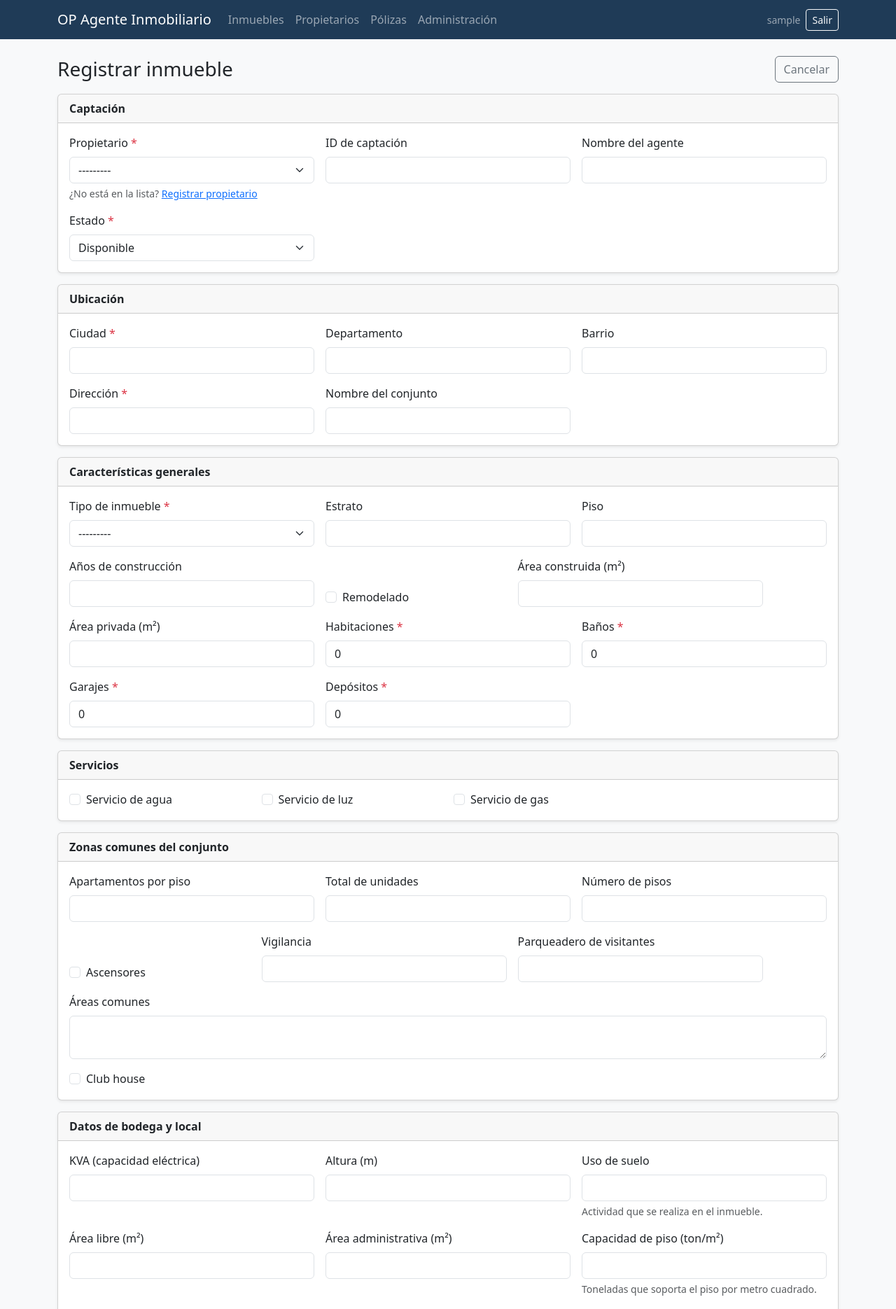
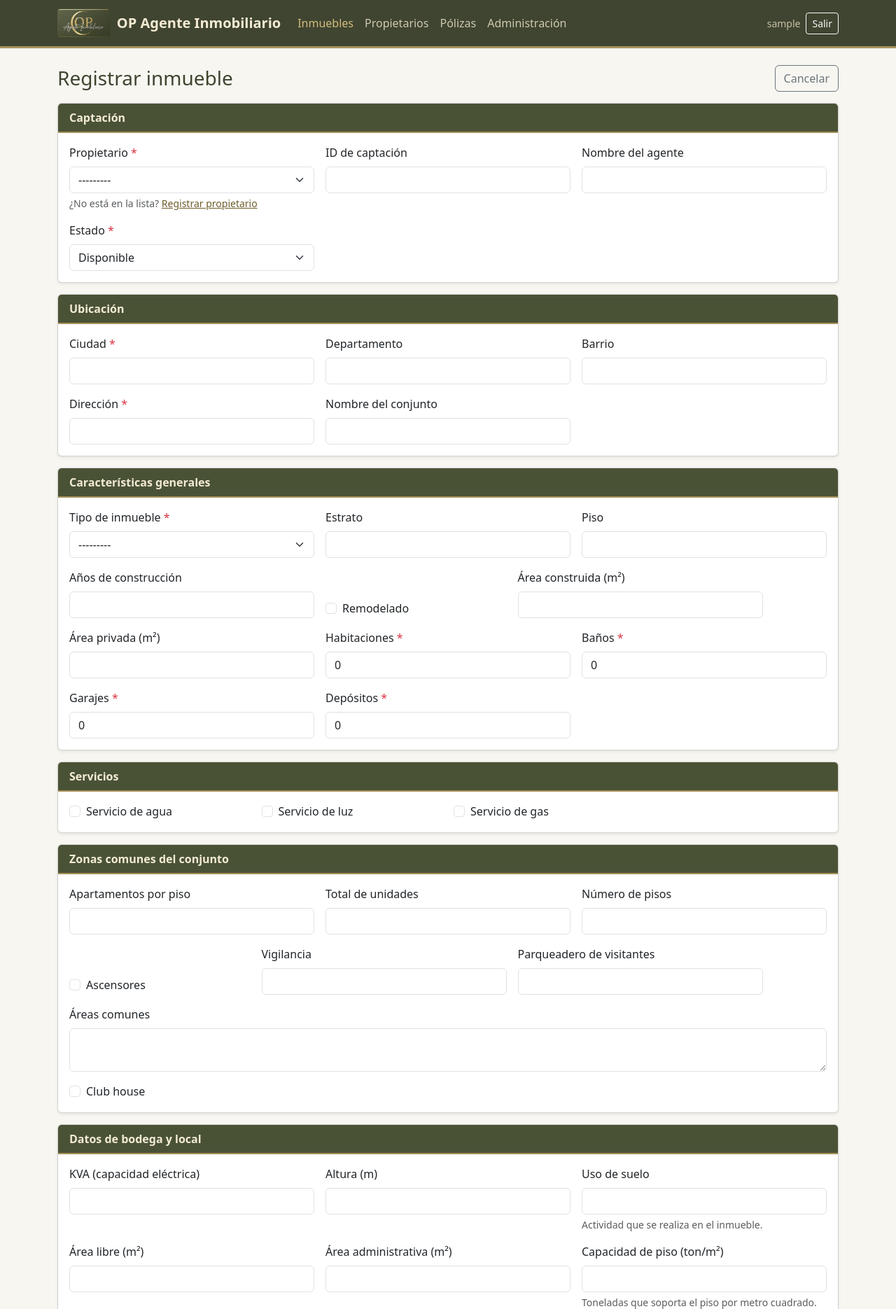
Before and after one commit to Danna0711/gestion-inmobiliaria-op, a Django app: page /inmuebles/nuevo/ in a window 1280 px wide. Shown: the top 1870 px of the page at 70% size. Run offline with Django 5.2, Linux system fonts and the light colour scheme; the visitor is signed in with stand-in values (Sample User, id 1); data that the repository does not hold is empty.

Commit message:
Cambio de colores acorde a la marca de la empresa

```diff
--- /dev/null
+++ b/inmuebles/static/inmuebles/marca.css
@@ -0,0 +1,88 @@
+/* Colores de marca de OP Agente Inmobiliario: verde oliva y dorado del logo.
+   Se carga después de Bootstrap y cambia sus colores en todo el sistema. */
+:root {
+  --op-verde: #4A5236;
+  --op-verde-oscuro: #3F4530;
+  --op-verde-hover: #3A4129;
+  --op-dorado: #A8935B;
+  --op-dorado-oscuro: #8C7640;
+  --op-dorado-hover: #73612F;
+  --op-crema: #F6F1E1;
+  --op-fondo: #F7F6F1;
+
+  --bs-primary: #4A5236;
+  --bs-primary-rgb: 74, 82, 54;
+  --bs-link-color: #6E5C2A;
+  --bs-link-color-rgb: 110, 92, 42;
+  --bs-link-hover-color: #3F4530;
+  --bs-link-hover-color-rgb: 63, 69, 48;
+  --bs-focus-ring-color: rgba(168, 147, 91, .35);
+}
+
+body.bg-light { background-color: var(--op-fondo) !important; }
+
+/* Barra superior */
+.navbar-op { background: var(--op-verde-oscuro); border-bottom: 3px solid var(--op-dorado); }
+.navbar-op .navbar-brand { display: flex; align-items: center; gap: .6rem; color: #F3EBD3; font-weight: 600; }
+.navbar-op .navbar-brand img { height: 40px; border-radius: 4px; }
+.navbar-op .nav-link { color: rgba(243, 235, 211, .8); }
+.navbar-op .nav-link:hover, .navbar-op .nav-link.active { color: #D4BC7F; }
+.navbar-op .navbar-text { color: rgba(243, 235, 211, .75); }
+
+/* Botones principales: verde de marca */
+.btn-primary {
+  --bs-btn-bg: var(--op-verde); --bs-btn-border-color: var(--op-verde);
+  --bs-btn-hover-bg: var(--op-verde-hover); --bs-btn-hover-border-color: var(--op-verde-hover);
+  --bs-btn-active-bg: var(--op-verde-hover); --bs-btn-active-border-color: var(--op-verde-hover);
+  --bs-btn-disabled-bg: var(--op-verde); --bs-btn-disabled-border-color: var(--op-verde);
+  --bs-btn-focus-shadow-rgb: 168, 147, 91;
+}
+.btn-outline-primary {
+  --bs-btn-color: var(--op-verde); --bs-btn-border-color: var(--op-verde);
+  --bs-btn-hover-bg: var(--op-verde); --bs-btn-hover-border-color: var(--op-verde); --bs-btn-hover-color: #fff;
+  --bs-btn-active-bg: var(--op-verde-hover); --bs-btn-active-border-color: var(--op-verde-hover);
+  --bs-btn-focus-shadow-rgb: 168, 147, 91;
+}
+
+/* Botones de la ficha (compartir, ver, descargar): dorado de marca */
+.btn-success {
+  --bs-btn-bg: var(--op-dorado-oscuro); --bs-btn-border-color: var(--op-dorado-oscuro);
+  --bs-btn-hover-bg: var(--op-dorado-hover); --bs-btn-hover-border-color: var(--op-dorado-hover);
+  --bs-btn-active-bg: var(--op-dorado-hover); --bs-btn-active-border-color: var(--op-dorado-hover);
+  --bs-btn-disabled-bg: var(--op-dorado-oscuro); --bs-btn-disabled-border-color: var(--op-dorado-oscuro);
+  --bs-btn-focus-shadow-rgb: 168, 147, 91;
+}
+.btn-outline-success {
+  --bs-btn-color: var(--op-dorado-oscuro); --bs-btn-border-color: var(--op-dorado);
+  --bs-btn-hover-bg: var(--op-dorado-oscuro); --bs-btn-hover-border-color: var(--op-dorado-oscuro); --bs-btn-hover-color: #fff;
+  --bs-btn-active-bg: var(--op-dorado-hover); --bs-btn-active-border-color: var(--op-dorado-hover);
+  --bs-btn-focus-shadow-rgb: 168, 147, 91;
+}
+
+/* Tarjetas y tablas */
+.card-header { background: var(--op-verde); color: #F3EBD3; border-bottom: 2px solid var(--op-dorado); }
+.card-header a:not(.btn) { color: #F3EBD3; }
+.card-header .btn-primary { --bs-btn-bg: var(--op-dorado-oscuro); --bs-btn-border-color: var(--op-dorado-oscuro);
+  --bs-btn-hover-bg: var(--op-dorado-hover); --bs-btn-hover-border-color: var(--op-dorado-hover); }
+.table-light { --bs-table-bg: var(--op-crema); --bs-table-color: var(--op-verde-oscuro); }
+.table-hover > tbody > tr:hover > * { --bs-table-bg-state: rgba(168, 147, 91, .08); }
+.badge.text-bg-secondary { background-color: var(--op-verde) !important; }
+
+/* Formularios */
+.form-control:focus, .form-select:focus { border-color: var(--op-dorado); box-shadow: 0 0 0 .25rem rgba(168, 147, 91, .25); }
+.form-check-input:checked { background-color: var(--op-verde); border-color: var(--op-verde); }
+.form-check-input:focus { border-color: var(--op-dorado); box-shadow: 0 0 0 .25rem rgba(168, 147, 91, .25); }
+
+/* Paginación */
+.pagination { --bs-pagination-color: var(--op-verde); --bs-pagination-hover-color: var(--op-verde-oscuro);
+  --bs-pagination-active-bg: var(--op-verde); --bs-pagination-active-border-color: var(--op-verde);
+  --bs-pagination-focus-box-shadow: 0 0 0 .25rem rgba(168, 147, 91, .25); }
+
+/* Títulos de página */
+h1.h3, h1.h4 { color: var(--op-verde-oscuro); }
+
+/* Inicio de sesión */
+.login-logo { display: block; margin: 0 auto 1rem; width: 200px; max-width: 70%; border-radius: 6px; }
+
+/* Los botones no se parten en dos líneas */
+.btn { white-space: nowrap; }
--- a/inmuebles/templates/inmuebles/base.html
+++ b/inmuebles/templates/inmuebles/base.html
@@ -1,27 +1,40 @@
 <!doctype html>
-<html lang="es">
+{% load static %}<html lang="es">
 <head>
   <meta charset="utf-8">
   <meta name="viewport" content="width=device-width, initial-scale=1">
   <title>{% block title %}OP Agente Inmobiliario{% endblock %}</title>
   <link href="https://cdn.jsdelivr.net/npm/bootstrap@5.3.3/dist/css/bootstrap.min.css" rel="stylesheet">
+  <link href="{% static 'inmuebles/marca.css' %}" rel="stylesheet">
+  <link rel="icon" href="{% static 'inmuebles/logo_op.png' %}">
 </head>
 <body class="bg-light">
-<nav class="navbar navbar-expand-md navbar-dark" style="background:#1F3B57">
+<nav class="navbar navbar-expand-md navbar-dark navbar-op">
   <div class="container">
-    <a class="navbar-brand" href="{% url 'inmueble_list' %}">OP Agente Inmobiliario</a>
+    <a class="navbar-brand" href="{% url 'inmueble_list' %}">
+      <img src="{% static 'inmuebles/logo_op.png' %}" alt="">
+      <span class="d-none d-sm-inline">OP Agente Inmobiliario</span>
+    </a>
     {% if user.is_authenticated %}
+    <button class="navbar-toggler" type="button" data-bs-toggle="collapse" data-bs-target="#menuPrincipal"
+            aria-controls="menuPrincipal" aria-expanded="false" aria-label="Abrir menú">
+      <span class="navbar-toggler-icon"></span>
+    </button>
+    <div class="collapse navbar-collapse" id="menuPrincipal">
       <div class="navbar-nav me-auto">
-      <a class="nav-link" href="{% url 'inmueble_list' %}">Inmuebles</a>
-      <a class="nav-link" href="{% url 'propietario_list' %}">Propietarios</a>
-      <a class="nav-link" href="{% url 'poliza_alertas' %}">Pólizas</a>
+        {% with ruta=request.path %}
+        <a class="nav-link{% if ruta == '/' or '/inmuebles/' in ruta %} active{% endif %}" href="{% url 'inmueble_list' %}">Inmuebles</a>
+        <a class="nav-link{% if '/propietarios/' in ruta %} active{% endif %}" href="{% url 'propietario_list' %}">Propietarios</a>
+        <a class="nav-link{% if '/polizas/' in ruta %} active{% endif %}" href="{% url 'poliza_alertas' %}">Pólizas</a>
+        {% endwith %}
         <a class="nav-link" href="/admin/">Administración</a>
       </div>
-    <form method="post" action="{% url 'logout' %}" class="d-flex align-items-center gap-2 mb-0">
+      <form method="post" action="{% url 'logout' %}" class="d-flex align-items-center gap-2 mb-0 py-2 py-md-0">
         {% csrf_token %}
         <span class="navbar-text small">{{ user.get_username }}</span>
         <button class="btn btn-outline-light btn-sm" type="submit">Salir</button>
       </form>
+    </div>
     {% endif %}
   </div>
 </nav>
--- a/inmuebles/templates/inmuebles/inmueble_detail.html
+++ b/inmuebles/templates/inmuebles/inmueble_detail.html
@@ -2,9 +2,9 @@
 {% load formatos %}
 {% block title %}{{ inmueble }} · OP Agente Inmobiliario{% endblock %}
 {% block content %}
-<div class="d-flex justify-content-between align-items-center mb-3">
+<div class="d-flex flex-wrap justify-content-between align-items-center gap-3 mb-3">
   <h1 class="h3 mb-0">{{ inmueble }}</h1>
-  <div class="d-flex gap-2">
+  <div class="d-flex flex-wrap gap-2">
     <a class="btn btn-outline-secondary" href="{% url 'inmueble_list' %}">Volver</a>
     <button type="button" class="btn btn-success" id="compartir-ficha"
             data-url="{% url 'inmueble_ficha_pdf' inmueble.pk %}" data-nombre="{{ ficha_nombre }}">Compartir ficha</button>
--- a/inmuebles/templates/registration/login.html
+++ b/inmuebles/templates/registration/login.html
@@ -1,11 +1,13 @@
 {% extends "inmuebles/base.html" %}
+{% load static %}
 {% block title %}Ingresar · OP Agente Inmobiliario{% endblock %}
 {% block content %}
 <div class="row justify-content-center">
   <div class="col-md-5 col-lg-4">
     <div class="card shadow-sm">
       <div class="card-body p-4">
-        <h1 class="h4 mb-3">Ingresar al sistema</h1>
+        <img class="login-logo" src="{% static 'inmuebles/logo_op.png' %}" alt="OP Agente Inmobiliario">
+        <h1 class="h4 mb-3 text-center">Ingresar al sistema</h1>
         {% if form.errors %}
           <div class="alert alert-danger">Usuario o contraseña incorrectos.</div>
         {% endif %}
```
Lines whose indentation alone changed are shown as unchanged.
